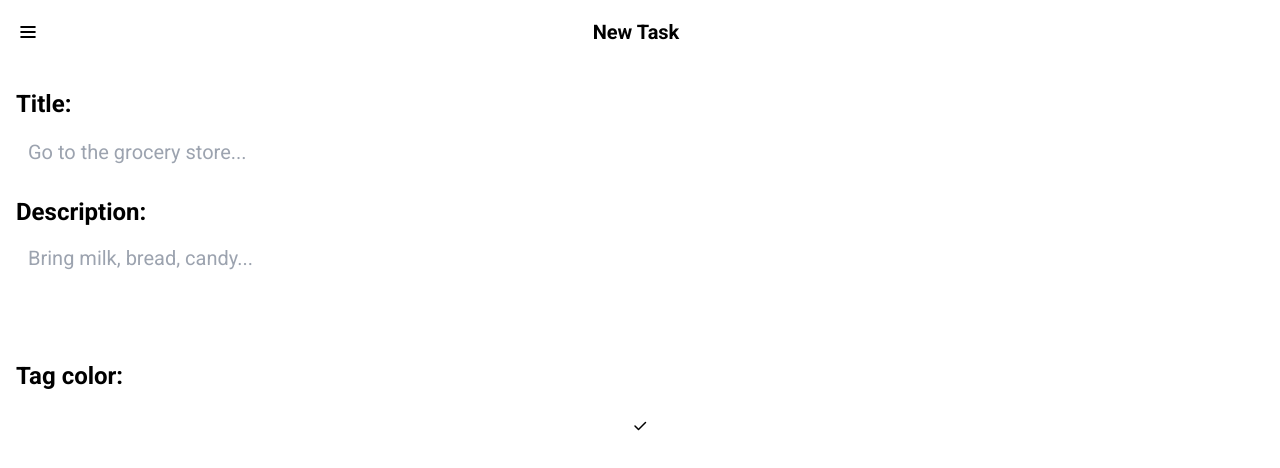
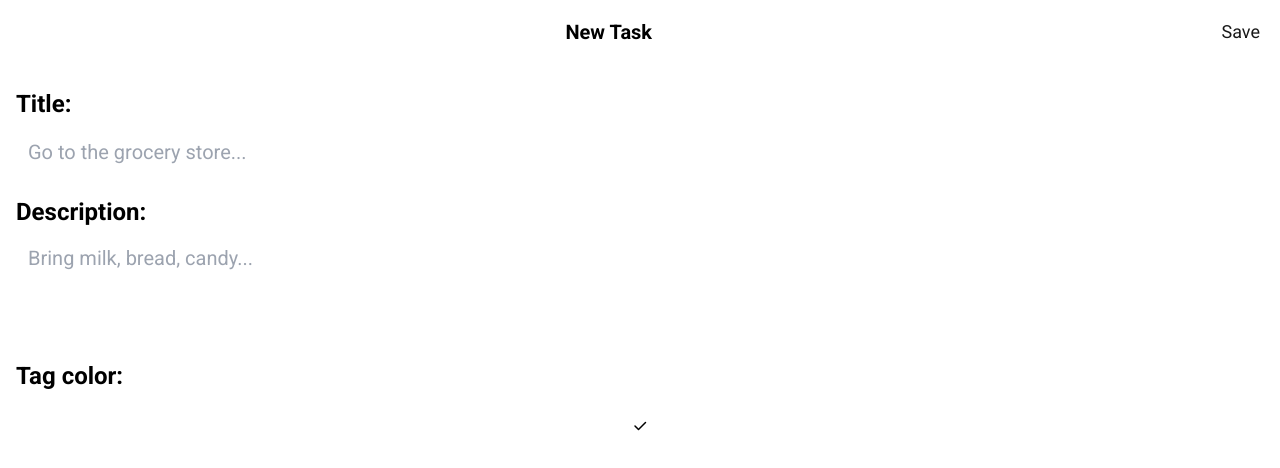
Before and after one commit to sph3/tasks-app, a React (Vite) app: page /tasks/new in a window 1280 px wide. Shown: the top 468 px of the page. Built offline with nearby package versions, Linux system fonts and the light colour scheme; no server answers; what @catppuccin/tailwindcss would draw is missing.

Commit message:
feat(buttons): start convertion of buttons to a single component

```diff
--- a/src/components/Button.tsx
+++ /dev/null
@@ -1,3 +0,0 @@
-export const Button = () => {
-  return <button>Button</button>;
-};
--- a/src/components/Header.tsx
+++ b/src/components/Header.tsx
@@ -1,7 +1,7 @@
-import { ArrowUUpLeft, List, Trash, X } from 'phosphor-react';
-import { useContext } from 'react';
+import { ReactNode, useContext } from 'react';
 import { MenuContext } from '../contexts/menu-context';
 import { Menu } from './Menu';
+import { SquareButton } from './SquareButton';
 
 type HeaderProps = {
   pageTitle:
@@ -11,9 +11,11 @@ type HeaderProps = {
     | 'Choose Your Theme'
     | 'Menu'
     | 'Not Found';
+  leftButton?: ReactNode | null;
+  rightButton?: ReactNode | null;
 };
 
-export const Header = ({ pageTitle }: HeaderProps) => {
+export const Header = ({ pageTitle, leftButton, rightButton }: HeaderProps) => {
   const { status: menuStatus, toggleMenu } = useContext(MenuContext);
 
   const handleClick = () => {
@@ -22,47 +24,17 @@ export const Header = ({ pageTitle }: HeaderProps) => {
     }
   };
 
-  let buttonIcon;
-
-  if (pageTitle === 'Task View') {
-    buttonIcon = <ArrowUUpLeft weight='bold' />;
-  } else if (menuStatus) {
-    pageTitle = 'Menu';
-    buttonIcon = <X weight='bold' />;
-  } else {
-    buttonIcon = <List weight='bold' />;
-  }
-
   return (
     <div>
       <div className='flex flex-row justify-between items-center text-center h-16 bg-ctp-mantle flex-wrap px-2'>
-        <div className=''>
-          <button
-            onClick={handleClick}
-            className='text-xl text-ctp-text bg-ctp-surface0 w-10 h-10 rounded-lg flex text-center
-            items-center justify-center outline-none hover:brightness-90 duration-100
-            focus:ring-ctp-overlay2 focus:ring-2'
-          >
-            {buttonIcon}
-          </button>
-        </div>
+        <div className=''>{leftButton}</div>
 
         <div className=''>
           <span className='font-bold text-xl text-ctp-text'>{pageTitle}</span>
         </div>
 
         <div>
-          {pageTitle === 'Task View' ? (
-            <button
-              className='text-xl text-ctp-red bg-ctp-red bg-opacity-10 w-10 h-10 rounded-lg flex text-center
-              items-center justify-center outline-none hover:bg-opacity-30 duration-100 focus:ring-ctp-red
-              focus:ring-2'
-            >
-              <Trash weight='bold' />
-            </button>
-          ) : (
-            <span className='text-xl mr-12'></span>
-          )}
+          <SquareButton color='blue' textColor='base' content='Save' />
         </div>
       </div>
       {menuStatus ? <Menu /> : ''}
--- /dev/null
+++ b/src/components/SquareButton.tsx
@@ -0,0 +1,32 @@
+import { ReactNode } from 'react';
+
+type SquareButtonProps = React.ComponentProps<'button'> & {
+  color: string;
+  textColor: string;
+  content: string | ReactNode;
+};
+
+export const SquareButton = ({
+  color,
+  textColor,
+  content,
+  onClick,
+}: SquareButtonProps) => {
+  return (
+    <button
+      onClick={onClick}
+      className={`text-ctp-${textColor} bg-ctp-${color} min-w-[2.5rem] ${
+        typeof content === 'string' ? 'px-3' : ''
+      } h-10 rounded-lg flex text-center
+        opacity-90
+        items-center justify-center outline-none hover:opacity-100 duration-100
+        focus:ring-ctp-text focus:ring-2`}
+    >
+      <span
+        className={`${typeof content === 'string' ? 'text-lg' : 'text-xl'}`}
+      >
+        {content}
+      </span>
+    </button>
+  );
+};
--- a/src/pages/Main.tsx
+++ b/src/pages/Main.tsx
@@ -1,12 +1,22 @@
+import { List } from 'phosphor-react';
 import { Footer } from '../components/Footer';
 import { Greeting } from '../components/Greeting';
 import { Header } from '../components/Header';
+import { SquareButton } from '../components/SquareButton';
 import { TaskList } from '../components/TaskList';
 
 export const Main = () => {
+  const leftButton = (
+    <SquareButton
+      color='surface0'
+      textColor='text'
+      content={<List weight='bold' />}
+    />
+  );
+
   return (
     <>
-      <Header pageTitle='Your Tasks' />
+      <Header leftButton={leftButton} pageTitle='Your Tasks' />
       <div className='lg:px-24 p-4 mt-2 flex flex-col gap-4 pb-28'>
         <Greeting />
         <TaskList />
```
